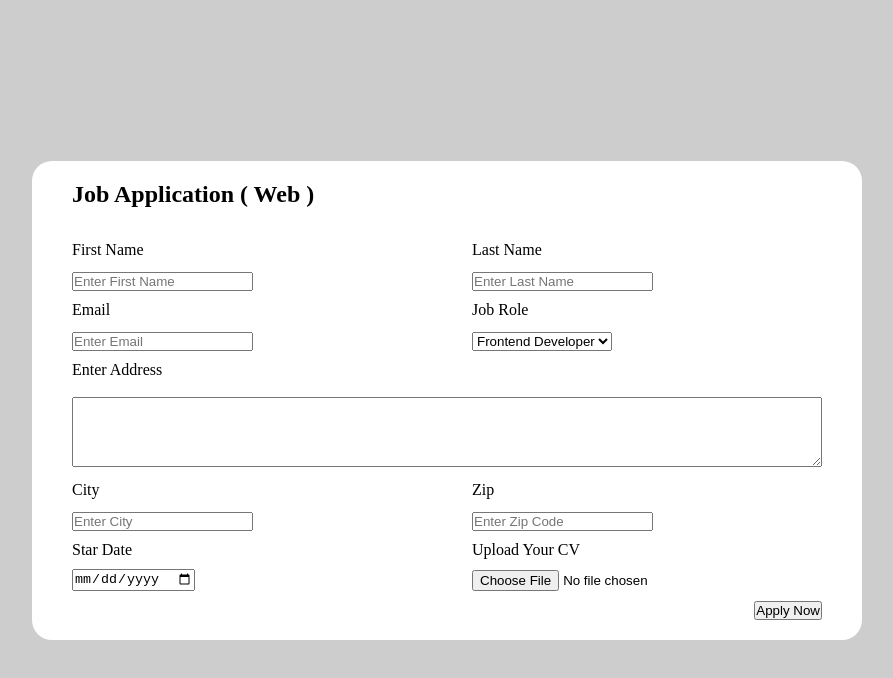
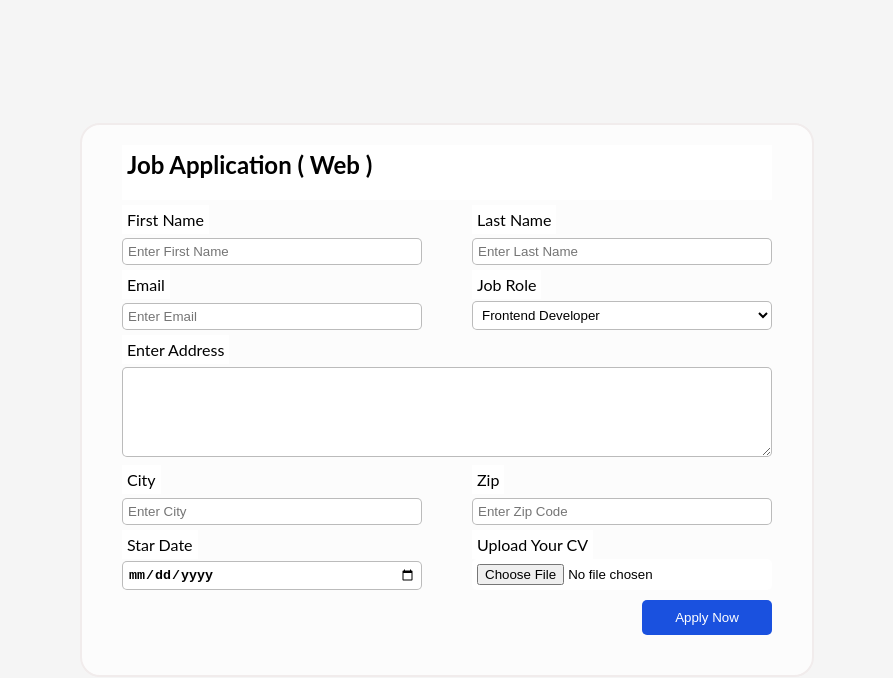
Before and after one commit to Javier0311/forms-with-grid, a plain HTML site: page form-mockup-4/jobap.html in a window 1280 px wide. Shown: the whole page, without its empty margins (193-1086 px from the left). Drawn offline with Linux system fonts and the light colour scheme.

Commit message:
modified jobap.html and styles.css

```diff
--- a/form-mockup-4/styles.css
+++ b/form-mockup-4/styles.css
@@ -9,26 +9,46 @@ body{
     min-height: 100vh;
     justify-content: center;
     align-items: center;
-    background-color: rgb(205, 205, 205);
+    background-color: rgb(245, 245, 245);
+    font-family: "Lato", sans-serif;
 }
 
 section{
-    background-color: white;
+    background-color: rgb(252, 252, 252);
     padding: 20px 40px;
     border-radius: 20px;
+    border: 2px rgb(241, 236, 236) solid;
 }
 
 form{
     display: grid;
-    grid-template-columns: 350px 350px;
-    grid-template-rows: repeat(7, 50px);
+    grid-template-columns: 300px 300px;
+    grid-template-rows: 55px 55px 55px 55px 55px 55px 55px 55px ;
     column-gap: 50px;
     row-gap: 10px;
+
 }
 
 .title{
     grid-row: 1 / 2;
     grid-column: 1 / 3;
+}
+
+form .title,
+form label,
+form input,
+form textarea,
+form select{
+    width: 100%;
+    padding: 5px;
+    background-color: white;
+}
+
+form input,
+form select,
+form textarea{
+    border: 1px rgba(128, 128, 128, 0.537) solid;
+    border-radius: 5px;
 }
 
 .first-name-label{
@@ -87,7 +107,7 @@ form{
 }
 
 .address textarea{
-    height: 70px;
+    height: 90px;
     width: 100%;
 }
 
@@ -113,6 +133,12 @@ form{
     align-self: end;
 }
 
+.date input{
+    font-weight: bold;
+}
+
+
+
 .zip-label{
     grid-row: 6 / 7;
     grid-column: 2 / 3;
@@ -134,9 +160,22 @@ form{
     grid-column: 2 / 3;
     align-self: end;
 }
+form .cv input{
+    border: none;
+
+}
 
 .button{
     grid-row: 8 / 9;
     grid-column: 2 / 3;
     justify-self: end;
 }
+
+button{
+    background-color: rgb(26, 81, 223);
+    color: white;
+    width: 130px;
+    height: 35px;
+    border: none;
+    border-radius: 5px;
+}
```
